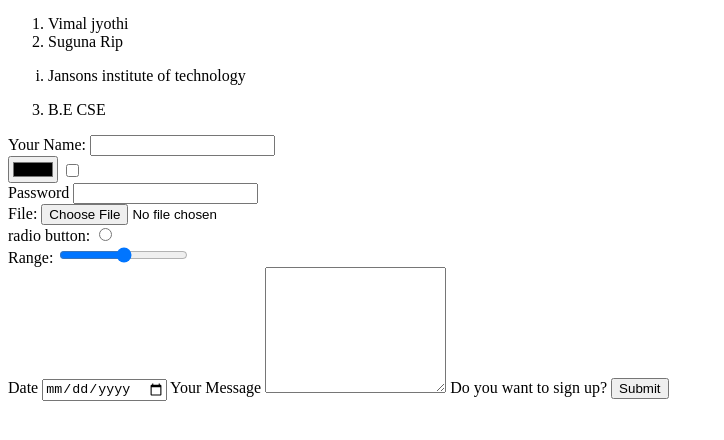
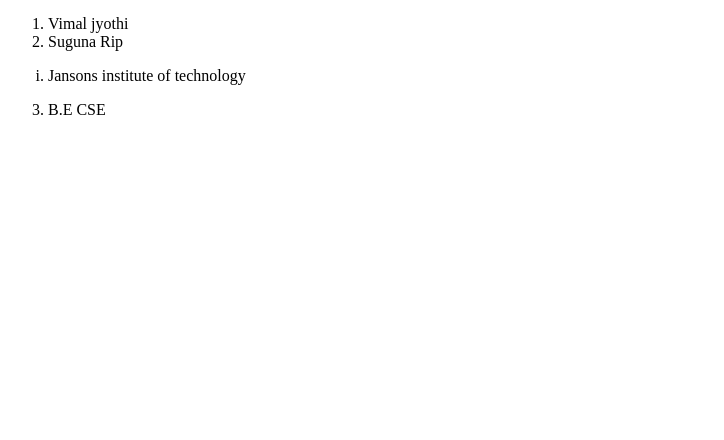
Before and after one commit to arshika21cs007/Web-development, a plain HTML site: page HTML/schoolings.html in a window 1280 px wide. Shown: the part 44-484 px from the top of the page, without its empty margins (0-724 px from the left). Drawn offline with Linux system fonts and the light colour scheme; files that its build step writes are made by us from their sources.

Commit message:
Update schoolings.html

```diff
--- a/HTML/schoolings.html
+++ b/HTML/schoolings.html
@@ -18,37 +18,6 @@
     <ol start="3">
     	<li>B.E CSE</li>
     </ol>
-    <form></form>
-    <form class="" action="index.html"method="post">
-    	<label>Your Name:</label>
-    	<input type="text" name="Your Name"><br>
-    	<input type="color" name="">
-    	<input type="checkbox" name=""><br>
-    	<label>Password</label>
-    	<input type="Password" name=""><br>
-    	<label>File:</label>
-    	<input type="File" name=""><br>
-    	<label>radio button:</label>
-    	<input type="radio" name=""><br>
-    	<label>Range:</label>
-    	<input type="Range" name=""><br>
-    	<label>Date</label>
-    	<input type="Date" name="">
-        <label>Your Message</label>
-        <textarea rows="8" cols="20"></textarea>
-    	<label>Do you want to sign up?</label>
-    	<input type="submit" name="">
-
-    </form>
-
-
-
-
-
-
-
-
-
 
 </body>
 </html>
```
